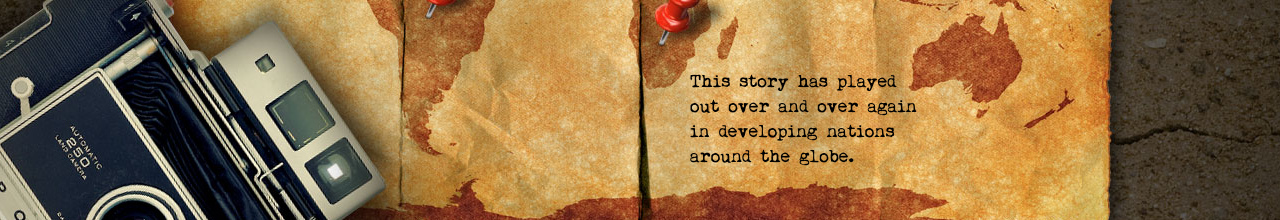
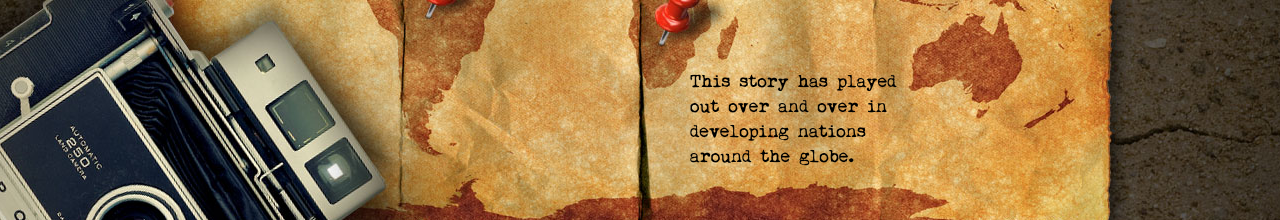
Before and after one commit to okfn/gw-pwyp, a plain HTML site: page index.html in a window 1280 px wide. Shown: the part 520-740 px from the top of the page. Drawn offline with nearby package versions, Linux system fonts and the light colour scheme.

Commit message:
Word tweak

```diff
--- a/index.html
+++ b/index.html
@@ -26,7 +26,7 @@
         <div class="line2">Why &lsquo;Publish What You Pay&rsquo; Matters</div>
       </div>
       <div class="text text2">An impoverished village, typical of many around the world.</div>
-      <div class="text text3">This story has played out over and over again in developing nations around the globe.</div>
+      <div class="text text3">This story has played out over and over in developing nations around the globe.</div>
     </div>
 
   </body>
```
